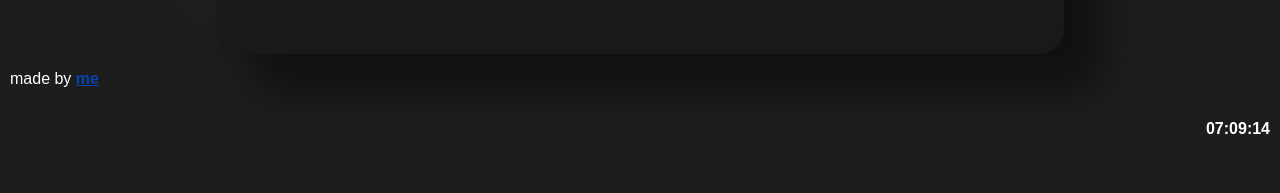
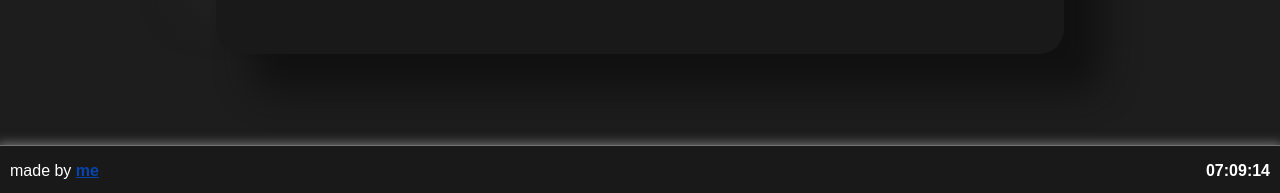
Before and after one commit to Averagess/Findle, a React (Vite) app: page / in a window 1280 px wide. Shown: the part 604-797 px from the top of the page. Built offline with nearby package versions, Linux system fonts and the light colour scheme.

Commit message:
added styling for semantic html

```diff
--- a/src/styles.css
+++ b/src/styles.css
@@ -14,6 +14,7 @@ body,
 .nav-bar {
   display: flex;
   justify-content: center;
+  align-items: center;
   border-bottom: 1px solid #747171;
   box-shadow: #747171 0px 0px 10px 2px;
   background-color: #1a1919;
@@ -137,7 +138,7 @@ body,
   margin-top: 25px;
 }
 
-.footer-container {
+footer {
   position: fixed;
   bottom: 0;
   display: flex;
```
